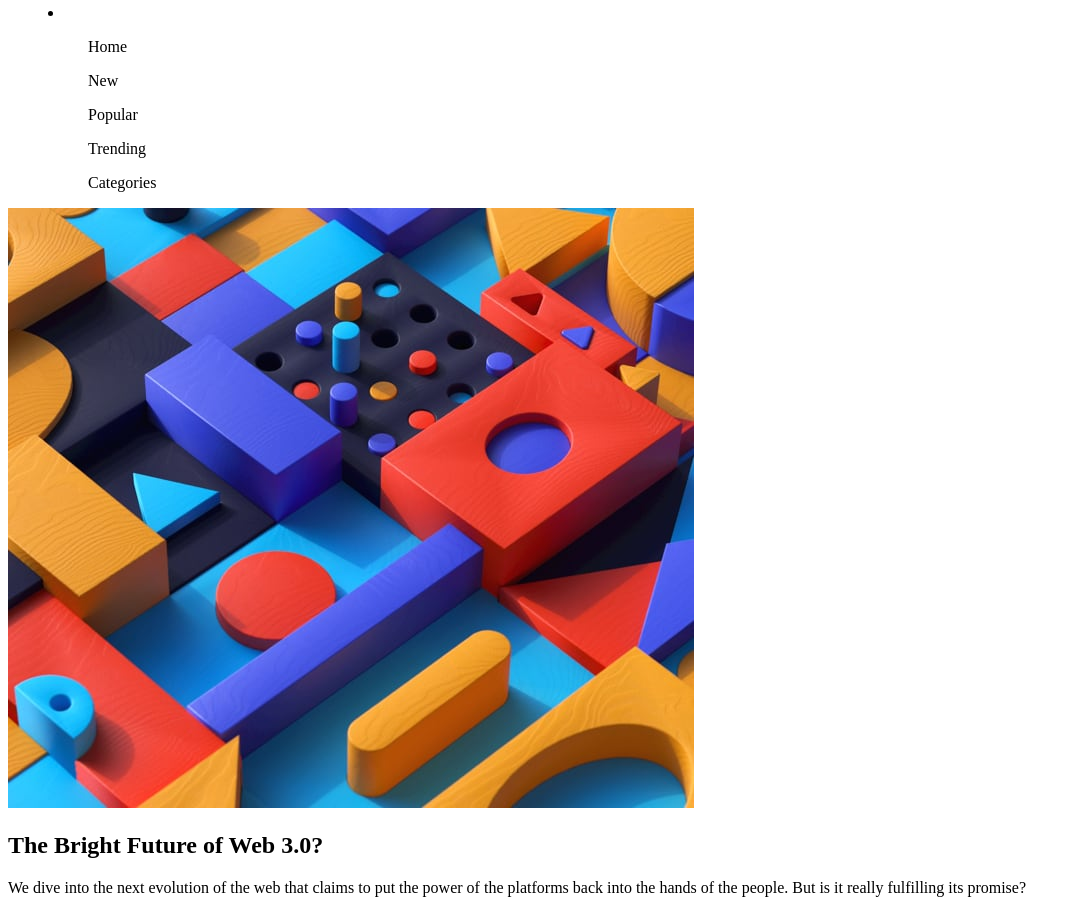
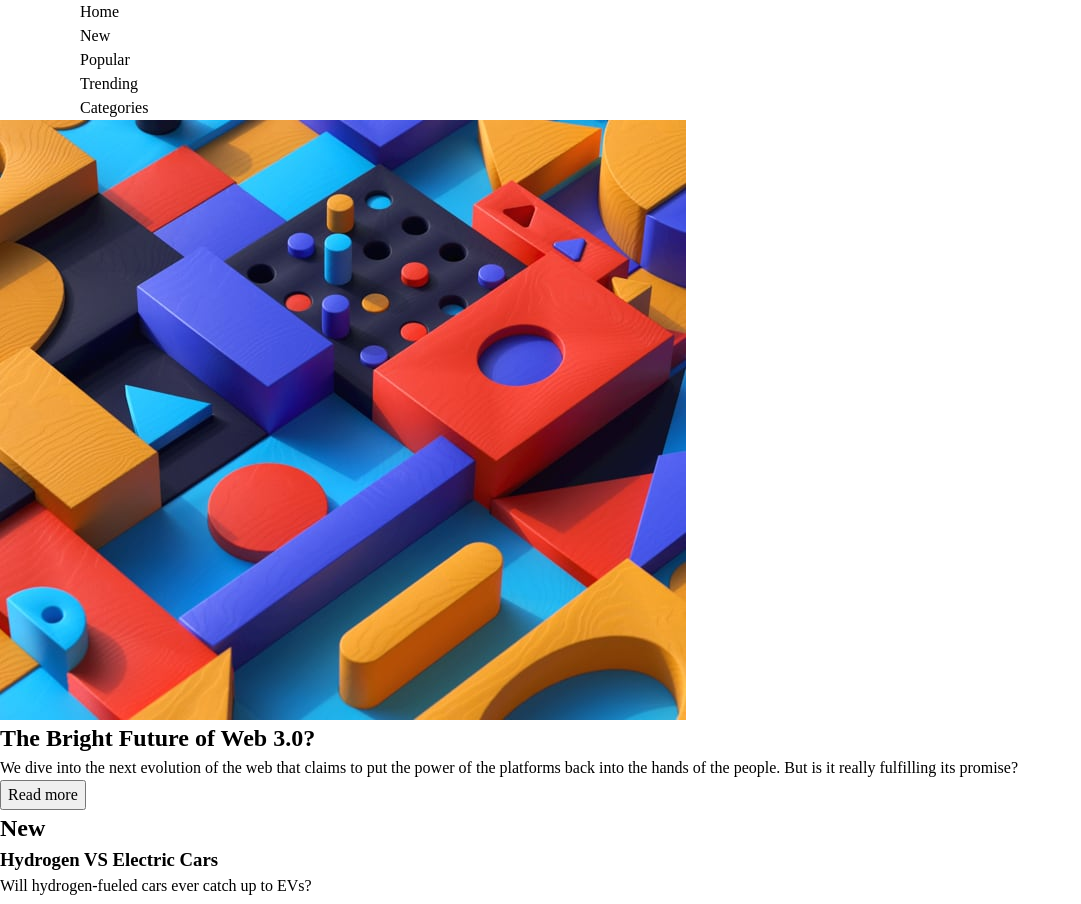
Before and after one commit to dvke/news-homepage-main, a plain HTML site: page index.html in a window 1280 px wide. Shown: the part 64-968 px from the top of the page, without its empty margins (0-1081 px from the left). Drawn offline with Linux system fonts and the light colour scheme.

Commit message:
CSS reset

```diff
--- a/index.html
+++ b/index.html
@@ -5,7 +5,8 @@
   <meta name="viewport" content="width=device-width, initial-scale=1.0"> <!-- displays site properly based on user's device -->
 
   <link rel="icon" type="image/png" sizes="32x32" href="./images/favicon-32x32.png">
-
+  <link rel="stylesheet" href="style.css">
+  <link rel="stylesheet" href="reset.css">
   <title>Frontend Mentor | News homepage</title>
 
   <!-- Feel free to remove these styles or customise in your own stylesheet 👍 -->
--- /dev/null
+++ b/reset.css
@@ -0,0 +1,52 @@
+/*
+  1. Use a more-intuitive box-sizing model.
+*/
+*, *::before, *::after {
+    box-sizing: border-box;
+  }
+  /*
+    2. Remove default margin
+  */
+  * {
+    margin: 0;
+  }
+  /*
+    3. Allow percentage-based heights in the application
+  */
+  html, body {
+    height: 100%;
+  }
+  /*
+    Typographic tweaks!
+    4. Add accessible line-height
+    5. Improve text rendering
+  */
+  body {
+    line-height: 1.5;
+    -webkit-font-smoothing: antialiased;
+  }
+  /*
+    6. Improve media defaults
+  */
+  img, picture, video, canvas, svg {
+    display: block;
+    max-width: 100%;
+  }
+  /*
+    7. Remove built-in form typography styles
+  */
+  input, button, textarea, select {
+    font: inherit;
+  }
+  /*
+    8. Avoid text overflows
+  */
+  p, h1, h2, h3, h4, h5, h6 {
+    overflow-wrap: break-word;
+  }
+  /*
+    9. Create a root stacking context
+  */
+  #root, #__next {
+    isolation: isolate;
+  }
```
